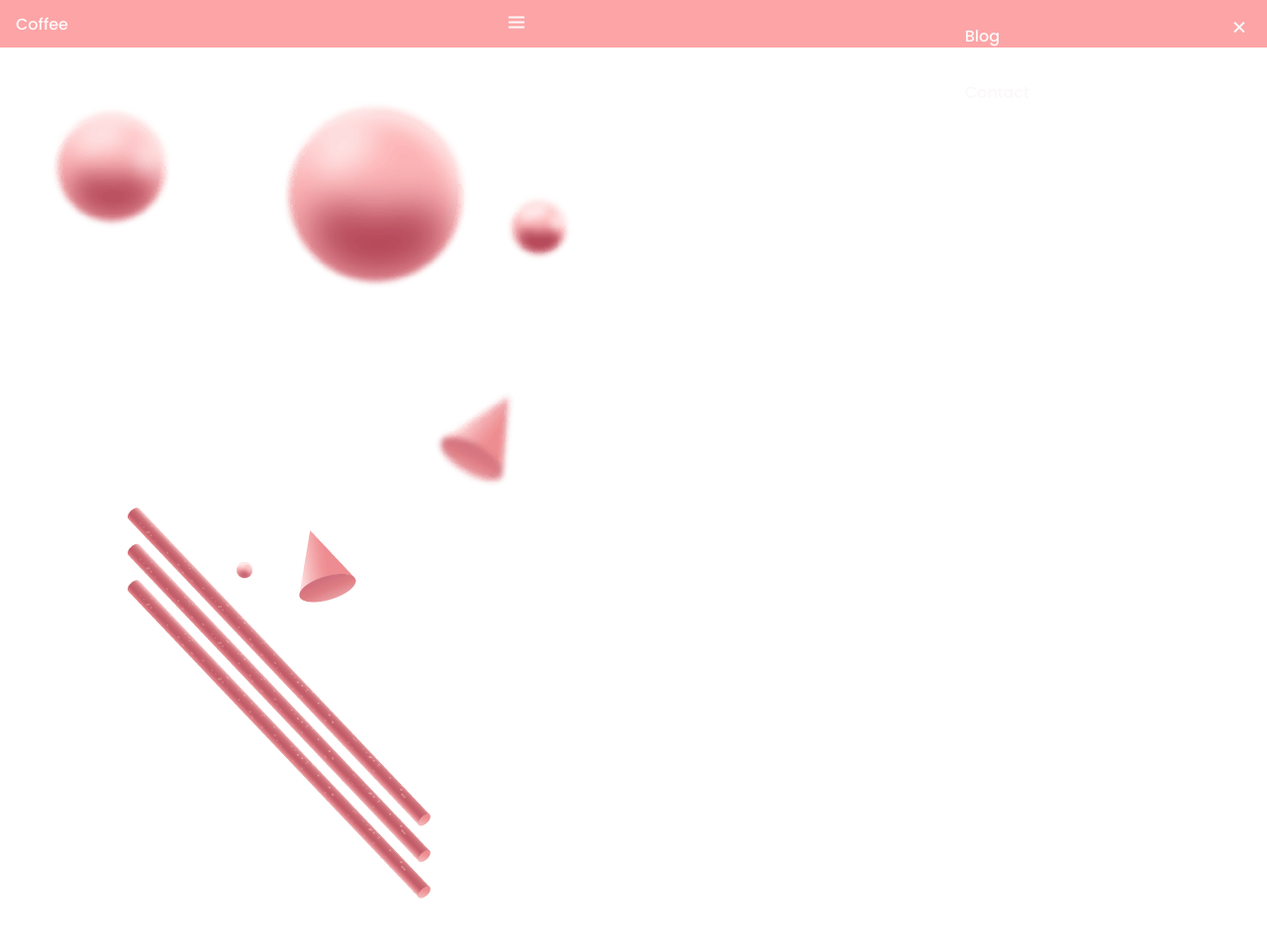
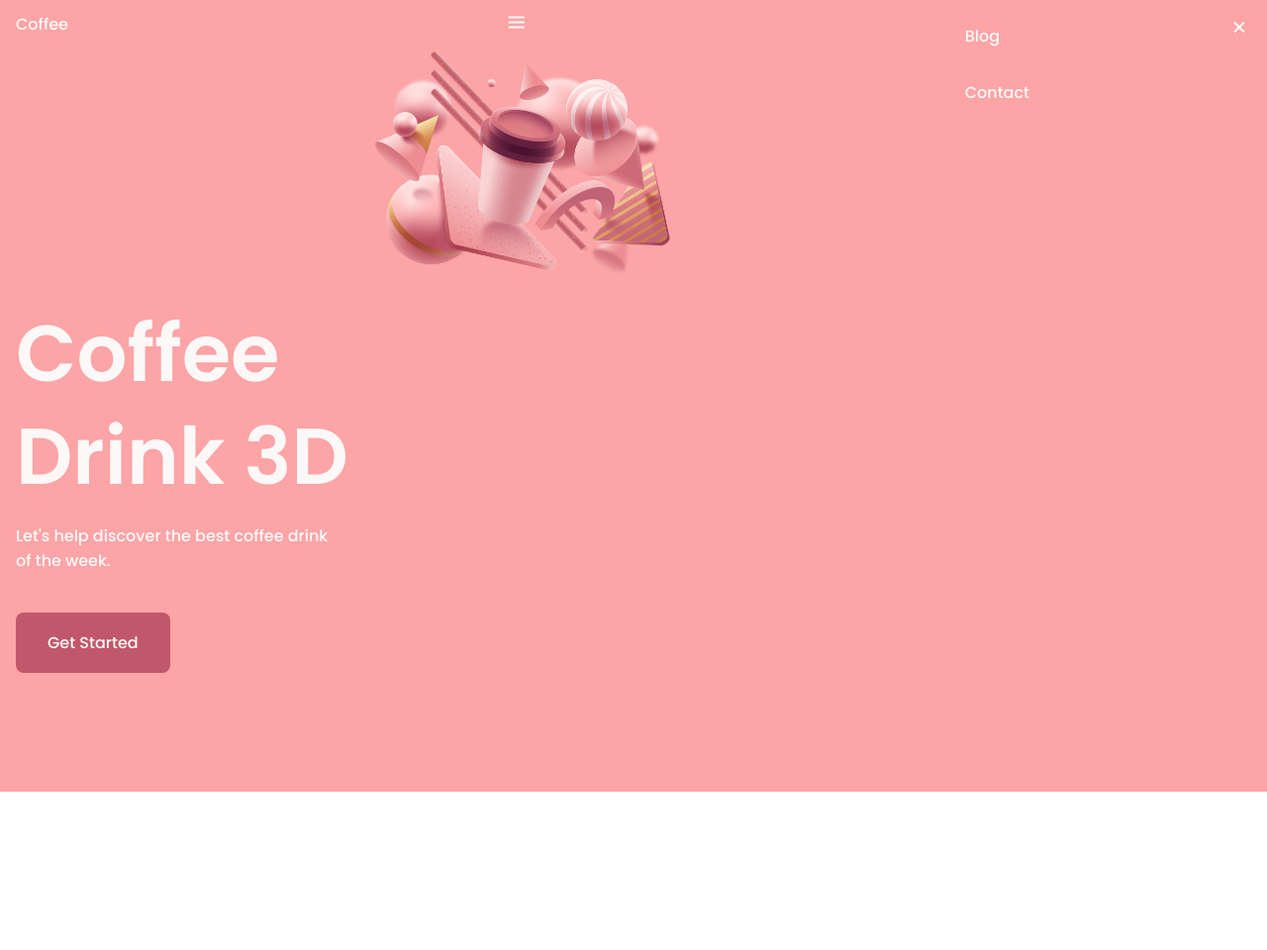
Before and after one commit to msuryaditriputraR/responsive-landing-page-coffe-3d, a plain HTML site: page index.html in a window 1280 px wide. Shown: the top 960 px of the page at 99% size. After the commit the page ends 800 px from the top, so only its background shows below. Drawn offline with nearby package versions, Linux system fonts and the light colour scheme.

Commit message:
styling home

```diff
--- a/assets/css/style.css
+++ b/assets/css/style.css
@@ -129,3 +129,55 @@ img {
 .show {
     right: 0;
 }
+
+/* === HOME === */
+.home {
+    background-color: var(--first-color);
+    overflow: hidden;
+}
+
+.home__container {
+    height: calc(100vh - var(--header-height));
+    grid-template-rows: repeat(2, max-content);
+    row-gap: 1.5rem;
+}
+
+.home__img {
+    position: relative;
+    padding-top: 1.5rem;
+    justify-self: center;
+    width: 302px;
+    height: 233px;
+}
+
+.home__img img {
+    position: absolute;
+    top: 0;
+    left: 0;
+}
+
+.home__data {
+    color: var(--white-color);
+}
+
+.home__title {
+    font-size: var(--big-font-size);
+    line-height: 1.3;
+    margin-bottom: 1rem;
+}
+
+.home__description {
+    margin-bottom: 2.5rem;
+}
+
+.home__button {
+    display: inline-block;
+    background-color: var(--first-color-dark);
+    color: var(--white-color);
+    padding: 1.125rem 2rem;
+    border-radius: .5rem;
+}
+
+.home__button:hover {
+    background-color: var(--first-color-darken);
+}
```
